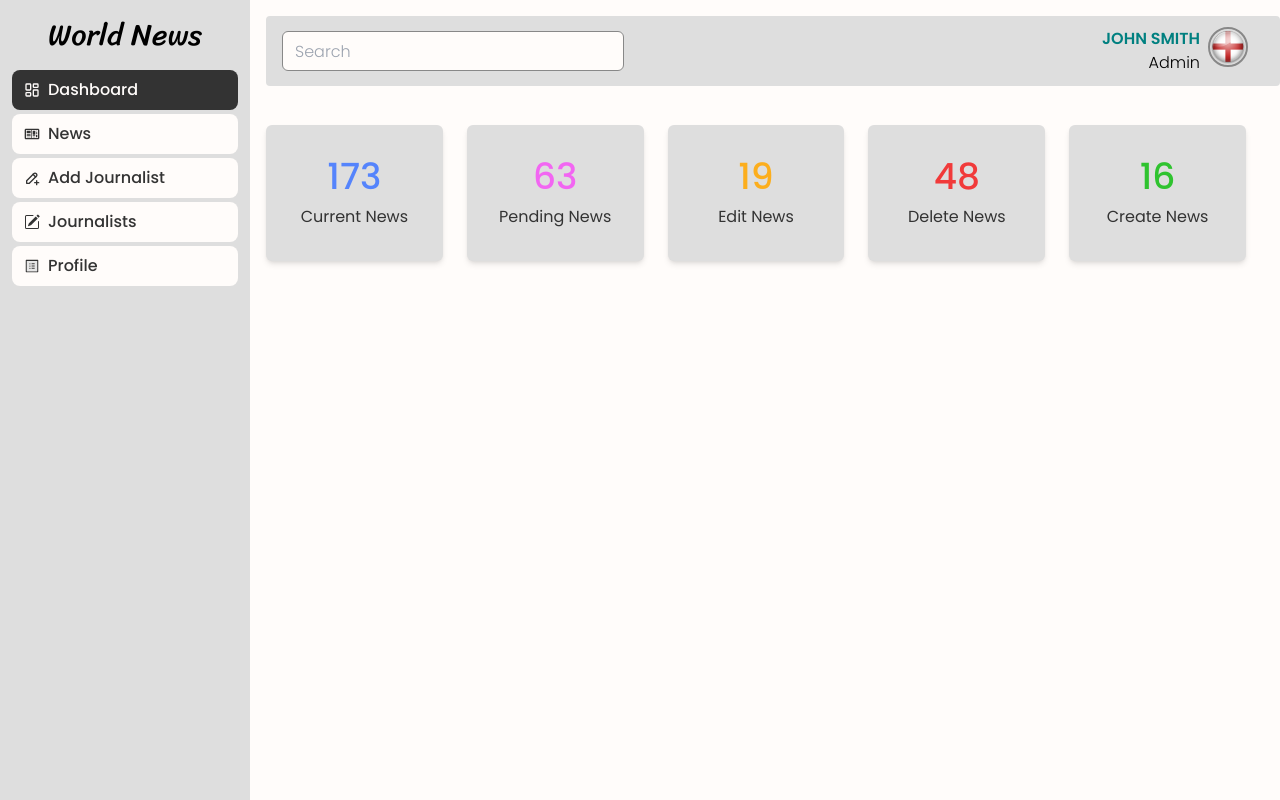
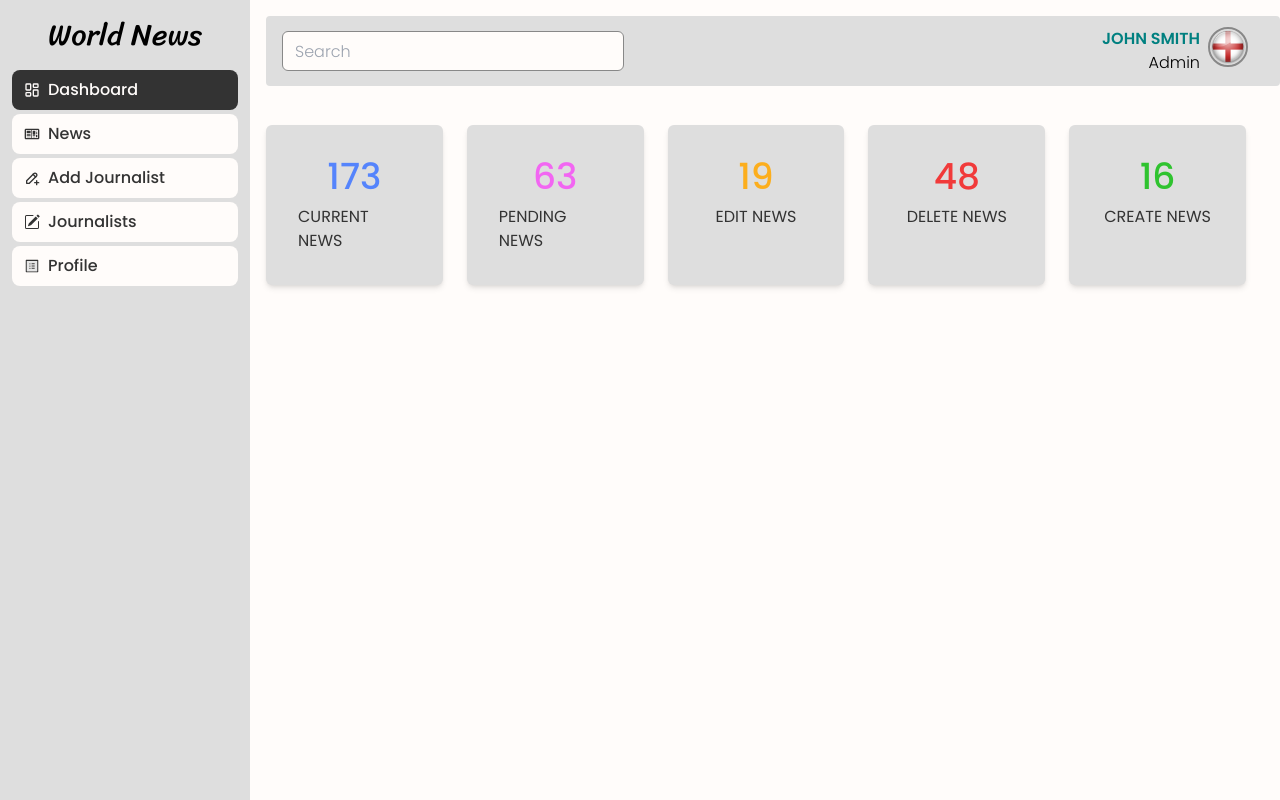
Before and after one commit to Nimira43/World-News, a React (Vite) app in the folder client/: page /dashboard/admin in a window 1280 px wide. Built offline with nearby package versions, Linux system fonts and the light colour scheme.

Commit message:
Updated title to be uppercase

```diff
--- a/client/src/dashboard/pages/AdminIndex.jsx
+++ b/client/src/dashboard/pages/AdminIndex.jsx
@@ -19,7 +19,7 @@ const AdminIndex = () => {
               {start.value}
             </span>
             <span
-              className='text-md font-normal text-grey-dark'
+              className='text-md font-normal text-grey-dark uppercase'
             >
               {start.title}
             </span>
```
